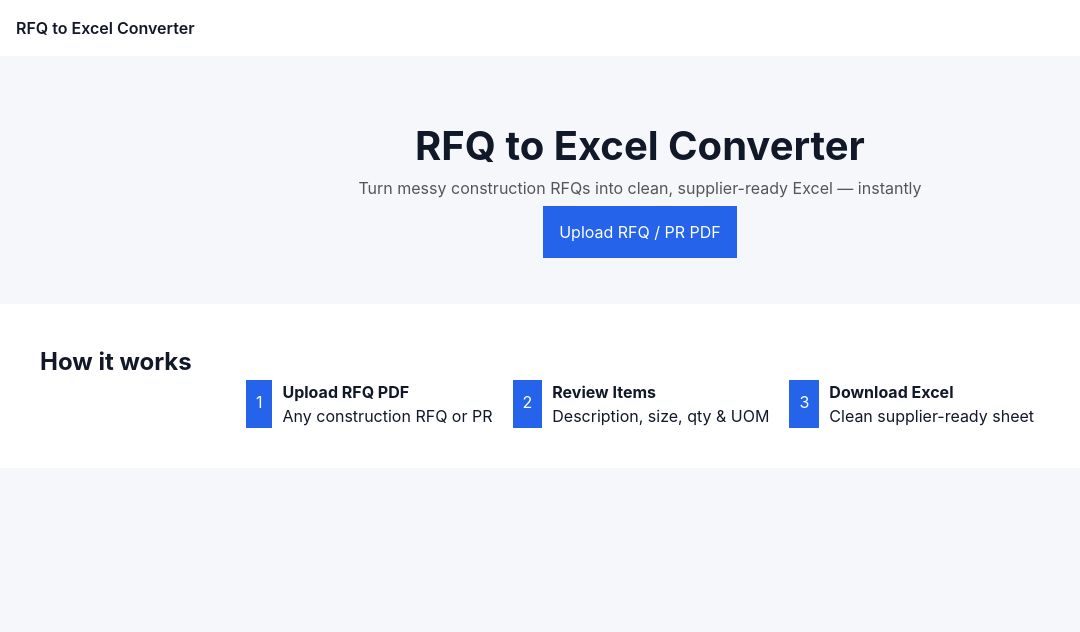
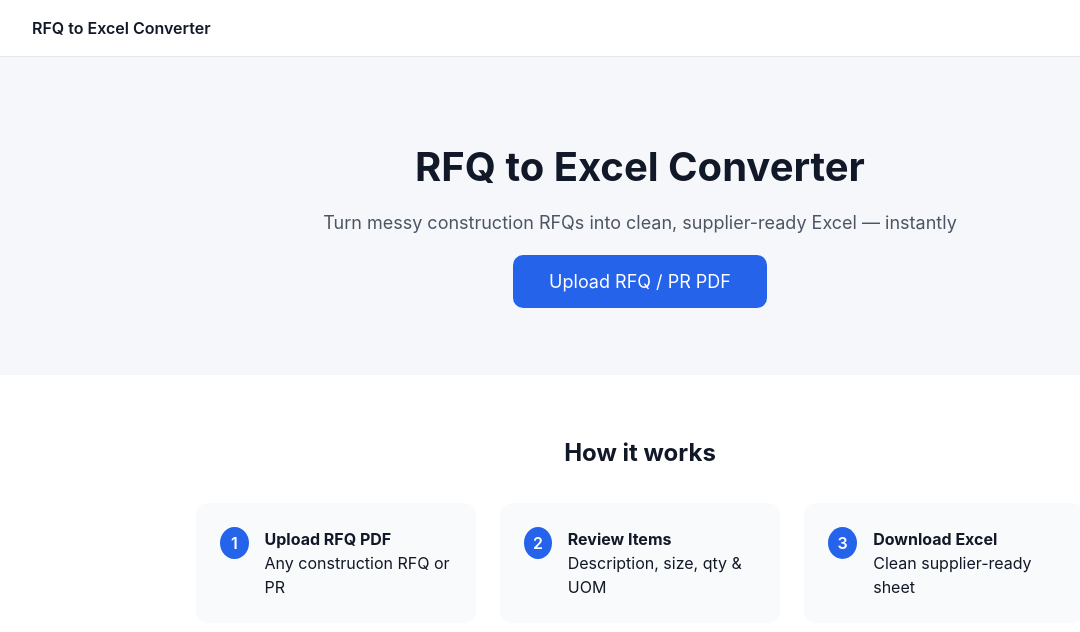
Before and after one commit to workwithzhb-creator/rfqtoexcel, a React (Create React App) app in the folder frontend/: page / in a window 1280 px wide. Shown: the top 632 px of the page, without its empty margins (0-1080 px from the left). Built offline with nearby package versions, Linux system fonts and the light colour scheme.

Commit message:
Restore original UI layout and centered progress bar

```diff
--- a/frontend/src/App.js
+++ b/frontend/src/App.js
@@ -7,6 +7,7 @@ function App() {
   const [progress, setProgress] = useState(0);
   const [errorMsg, setErrorMsg] = useState("");
 
+  // Progress simulation
   useEffect(() => {
     if (!loading) return;
 
@@ -22,6 +23,7 @@ function App() {
     const file = e.target.files[0];
     if (!file) return;
 
+    // GA event
     if (window.gtag) {
       window.gtag("event", "pdf_uploaded");
     }
@@ -91,8 +93,10 @@ function App() {
 
   return (
     <div style={{ minHeight: "100vh", background: "#f6f7fb" }}>
+      {/* HEADER */}
       <div style={header}>RFQ to Excel Converter</div>
 
+      {/* HERO */}
       <div style={hero}>
         <h1 style={title}>RFQ to Excel Converter</h1>
         <p style={tagline}>
@@ -101,9 +105,15 @@ function App() {
 
         <label style={uploadBtn}>
           Upload RFQ / PR PDF
-          <input type="file" accept="application/pdf" onChange={uploadPDF} hidden />
+          <input
+            type="file"
+            accept="application/pdf"
+            onChange={uploadPDF}
+            hidden
+          />
         </label>
 
+        {/* PROGRESS (CENTERED, FIXED WIDTH) */}
         {loading && (
           <div style={progressWrapper}>
             <p style={progressText}>Reading and analyzing document…</p>
@@ -116,6 +126,7 @@ function App() {
         {errorMsg && <p style={error}>{errorMsg}</p>}
       </div>
 
+      {/* HOW IT WORKS */}
       <div style={howItWorks}>
         <h2>How it works</h2>
         <div style={steps}>
@@ -125,8 +136,10 @@ function App() {
         </div>
       </div>
 
+      {/* REVIEW TABLE */}
       {items.length > 0 && (
         <div style={toolCard}>
+          <div style={{ overflowX: "auto" }}>
             <table style={table}>
               <thead>
                 <tr>
@@ -140,7 +153,7 @@ function App() {
               <tbody>
                 {items.map((item, i) => (
                   <tr key={i}>
-                  <td>
+                    <td style={{ textAlign: "center" }}>
                       <input
                         type="checkbox"
                         checked={item.include}
@@ -189,6 +202,7 @@ function App() {
                 ))}
               </tbody>
             </table>
+          </div>
 
           <button style={downloadBtn} onClick={downloadExcel}>
             Download Excel
@@ -199,6 +213,7 @@ function App() {
   );
 }
 
+/* ---------- SMALL COMPONENT ---------- */
 const Step = ({ n, t, d }) => (
   <div style={stepCard}>
     <div style={stepNumber}>{n}</div>
@@ -209,30 +224,131 @@ const Step = ({ n, t, d }) => (
   </div>
 );
 
-/* ===================== STYLES ===================== */
+/* ---------- STYLES (ORIGINAL RESTORED) ---------- */
 
-const header = { padding: 16, background: "#fff", fontWeight: 600 };
-const hero = { textAlign: "center", padding: 60 };
-const title = { fontSize: 40 };
-const tagline = { color: "#555", marginBottom: 20 };
-const uploadBtn = { padding: 16, background: "#2563eb", color: "#fff" };
+const header = {
+  padding: "16px 32px",
+  background: "#fff",
+  borderBottom: "1px solid #e5e7eb",
+  fontWeight: 600
+};
 
-const progressWrapper = { marginTop: 20 };
-const progressText = { fontSize: 14 };
-const progressBg = { height: 8, background: "#ddd" };
-const progressFill = { height: "100%", background: "#2563eb" };
+const hero = {
+  textAlign: "center",
+  padding: "80px 20px"
+};
 
-const error = { color: "red", marginTop: 10 };
+const title = { fontSize: 40, marginBottom: 12 };
+const tagline = { fontSize: 18, color: "#4b5563", marginBottom: 32 };
 
-const howItWorks = { background: "#fff", padding: 40 };
-const steps = { display: "flex", justifyContent: "center", gap: 20 };
+const uploadBtn = {
+  padding: "16px 36px",
+  background: "#2563eb",
+  color: "#fff",
+  borderRadius: 10,
+  cursor: "pointer",
+  fontSize: 18
+};
 
-const toolCard = { background: "#fff", padding: 30, margin: 30 };
-const table = { width: "100%", borderCollapse: "collapse" };
-const input = { width: "100%" };
-const downloadBtn = { marginTop: 20, padding: 12 };
+const progressWrapper = {
+  marginTop: 24,
+  width: 320,
+  marginLeft: "auto",
+  marginRight: "auto"
+};
 
-const stepCard = { display: "flex", gap: 10 };
-const stepNumber = { background: "#2563eb", color: "#fff", padding: 10 };
+const progressText = {
+  fontSize: 14,
+  color: "#6b7280",
+  marginBottom: 8,
+  textAlign: "center"
+};
+
+const progressBg = {
+  height: 8,
+  background: "#e5e7eb",
+  borderRadius: 6,
+  overflow: "hidden"
+};
+
+const progressFill = {
+  height: "100%",
+  background: "#2563eb",
+  transition: "width 0.3s ease"
+};
+
+const error = {
+  color: "#dc2626",
+  marginTop: 20,
+  textAlign: "center"
+};
+
+const howItWorks = {
+  background: "#fff",
+  padding: "60px 20px",
+  textAlign: "center"
+};
+
+const steps = {
+  display: "flex",
+  justifyContent: "center",
+  gap: 24,
+  marginTop: 32,
+  flexWrap: "wrap"
+};
+
+const stepCard = {
+  display: "flex",
+  gap: 16,
+  background: "#f9fafb",
+  padding: 24,
+  borderRadius: 12,
+  width: 280,
+  textAlign: "left"
+};
+
+const stepNumber = {
+  width: 32,
+  height: 32,
+  borderRadius: "50%",
+  background: "#2563eb",
+  color: "#fff",
+  display: "flex",
+  alignItems: "center",
+  justifyContent: "center",
+  fontWeight: 600
+};
+
+const toolCard = {
+  maxWidth: 1200,
+  margin: "40px auto",
+  background: "#fff",
+  padding: 32,
+  borderRadius: 12,
+  boxShadow: "0 10px 25px rgba(0,0,0,0.06)"
+};
+
+const table = {
+  width: "100%",
+  borderCollapse: "collapse",
+  marginBottom: 24
+};
+
+const input = {
+  width: "100%",
+  padding: "6px 8px",
+  border: "1px solid #d1d5db",
+  borderRadius: 6
+};
+
+const downloadBtn = {
+  padding: "16px 40px",
+  background: "#16a34a",
+  color: "#fff",
+  border: "none",
+  borderRadius: 10,
+  fontSize: 18,
+  cursor: "pointer"
+};
 
 export default App;
```
Lines whose indentation alone changed are shown as unchanged.
